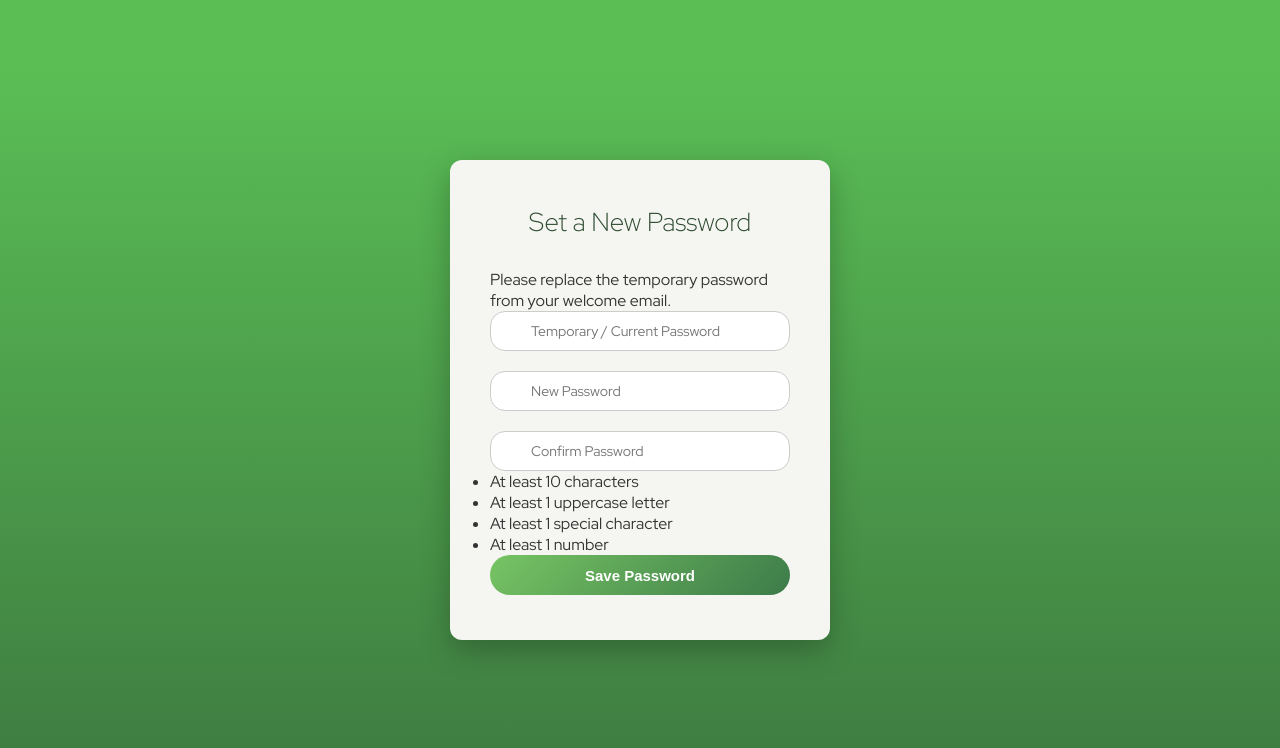
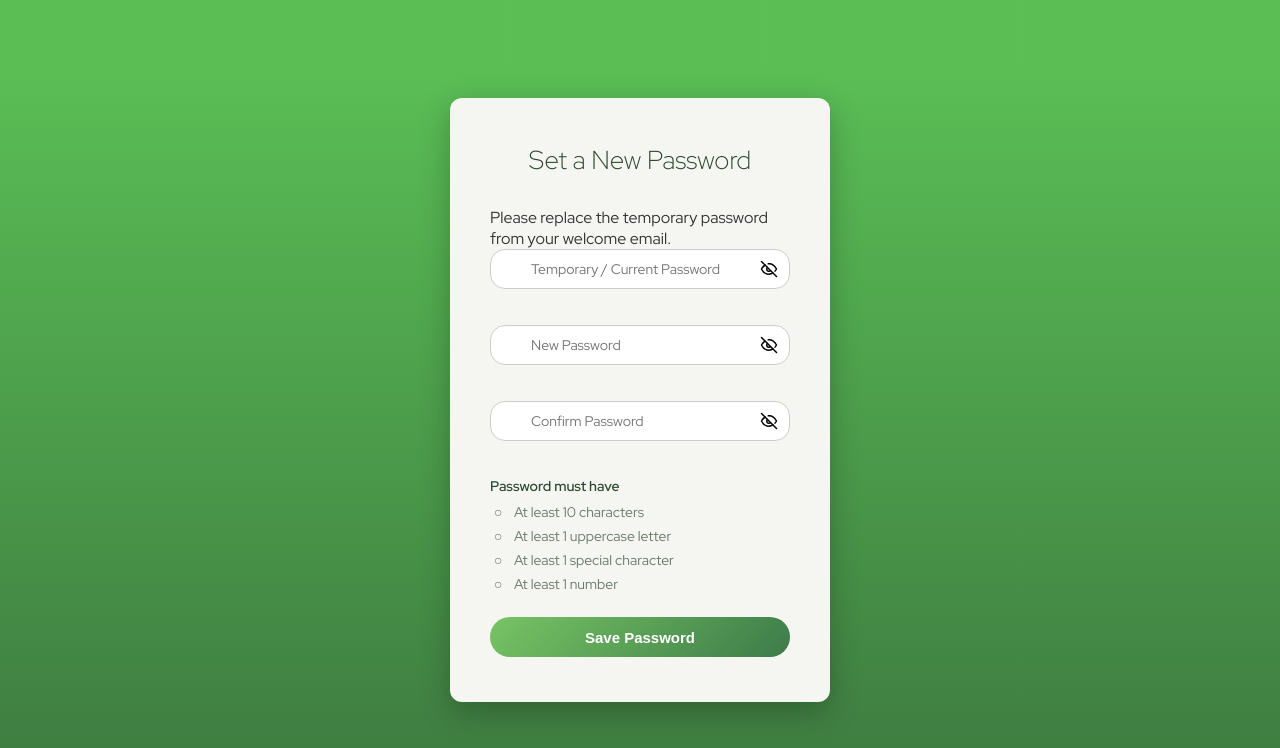
Before and after one commit to PLMB-CPA/plmb_website, a React (Vite) app in the folder client/: page /client/change-password in a window 1280 px wide. Shown: the top 748 px of the page. Built offline with nearby package versions, Linux system fonts and the light colour scheme; no server answers.

Commit message:
password visibility toggle and checklist

```diff
--- /dev/null
+++ b/client/src/components/PasswordChecklist.css
@@ -0,0 +1,45 @@
+.pw-checklist ul {
+    margin: 0;
+    padding: 0;
+    list-style: none;
+    display: flex;
+    flex-direction: column;
+    gap: 6px;
+}
+
+.pw-checklist li {
+    display: flex;
+    align-items: center;
+    gap: 8px;
+    color: #6b7a68;
+}
+
+.pw-checklist li.met {
+    color: #1d6b26;
+    font-weight: 600;
+}
+
+.pw-checklist .pw-mark {
+    width: 16px;
+    text-align: center;
+}
+
+.pw-checklist .pw-sr {
+    position: absolute;
+    width: 1px;
+    height: 1px;
+    overflow: hidden;
+    clip: rect(0 0 0 0);
+}
+
+.login-page .pw-checklist {
+    margin: 20px 0 24px;
+    font-size: 14px;
+}
+
+.login-page .pw-checklist strong {
+    display: block;
+    margin-bottom: 8px;
+    color: #2C4A2E;
+    font-weight: 600;
+}
--- /dev/null
+++ b/client/src/components/PasswordChecklist.jsx
@@ -0,0 +1,24 @@
+import { PASSWORD_RULES } from '../util/passwordRules';
+import './PasswordChecklist.css';
+
+function PasswordChecklist({ password, className = '' }) {
+    return (
+        <div className={`pw-checklist ${className}`}>
+            <strong>Password must have</strong>
+            <ul>
+                {PASSWORD_RULES.map(rule => {
+                    const met = rule.test(password);
+                    return (
+                        <li key={rule.id} className={met ? 'met' : ''}>
+                            <span className="pw-mark" aria-hidden="true">{met ? '✓' : '○'}</span>
+                            <span>{rule.label}</span>
+                            <span className="pw-sr">{met ? ' (met)' : ' (not met)'}</span>
+                        </li>
+                    );
+                })}
+            </ul>
+        </div>
+    );
+}
+
+export default PasswordChecklist;
--- a/client/src/components/admin/AdminCreation.css
+++ b/client/src/components/admin/AdminCreation.css
@@ -175,7 +175,7 @@
 
 .admin-form-page .password-rules ul {
     margin: 0;
-    padding-left: 18px;
+    padding-left: 0;
     display: flex;
     flex-direction: column;
     gap: 6px;
--- a/client/src/components/admin/AdminCreation.jsx
+++ b/client/src/components/admin/AdminCreation.jsx
@@ -1,6 +1,7 @@
 import { useState } from 'react';
 import { useNavigate, useSearchParams, Link } from 'react-router-dom';
 import AdminHeader from './AdminHeader';
+import PasswordChecklist from '../PasswordChecklist';
 import './AdminCreation.css';
 
 export function PasswordField({ label, value, onChange }) {
@@ -109,15 +110,7 @@ function AdminCreation() {
                                     value={confirmPassword} onChange={e => setConfirmPassword(e.target.value)} />
                             </div>
 
-                            <div className="password-rules">
-                                <strong>Password must have</strong>
-                                <ul>
-                                    <li>At least 10 characters</li>
-                                    <li>One capital letter</li>
-                                    <li>One number</li>
-                                    <li>One special character</li>
-                                </ul>
-                            </div>
+                            <PasswordChecklist className="password-rules" password={password} />
                         </div>
                     </section>
 
--- a/client/src/components/admin/AdminSettings.jsx
+++ b/client/src/components/admin/AdminSettings.jsx
@@ -1,6 +1,7 @@
 import { useState } from 'react';
 import { useOutletContext } from 'react-router-dom';
 import AdminHeader from './AdminHeader';
+import PasswordChecklist from '../PasswordChecklist';
 import { PasswordField } from './AdminCreation';
 import './AdminCreation.css';
 import './AdminSettings.css';
@@ -126,15 +127,7 @@ function PasswordForm() {
                             value={confirmPassword} onChange={e => setConfirmPassword(e.target.value)} />
                     </div>
 
-                    <div className="password-rules">
-                        <strong>Password must have</strong>
-                        <ul>
-                            <li>At least 10 characters</li>
-                            <li>One capital letter</li>
-                            <li>One number</li>
-                            <li>One special character</li>
-                        </ul>
-                    </div>
+                    <PasswordChecklist className="password-rules" password={newPassword} />
                 </div>
             </section>
 
--- a/client/src/components/admin/Login.css
+++ b/client/src/components/admin/Login.css
@@ -165,6 +165,30 @@
   font-size: 14px;
 }
 
+.login-page .pw-field {
+  display: flex;
+  position: relative;
+  align-items: center;
+  margin-bottom: 16px;
+}
+
+.login-page .pw-toggle-btn {
+  position: absolute;
+  right: 12px;
+  width: 18px;
+  height: 18px;
+  background-color: transparent;
+  background-image: url('/image/eye-closed.svg');
+  background-position: center;
+  background-size: 18px 18px;
+  border: 0;
+  cursor: pointer;
+}
+
+.login-page .pw-toggle-btn.open {
+  background-image: url('/image/eye-open.svg');
+}
+
 /* Small phones */
 @media (max-width: 480px) {
   .login-page .login_block { padding: 32px 20px; }
--- a/client/src/components/client/ClientChangePassword.jsx
+++ b/client/src/components/client/ClientChangePassword.jsx
@@ -1,5 +1,6 @@
 import { useState, useEffect } from 'react';
 import { useNavigate } from 'react-router-dom';
+import PasswordChecklist from '../PasswordChecklist';
 import '../admin/Login.css';
 
 function ClientChangePassword() {
@@ -7,6 +8,9 @@ function ClientChangePassword() {
     const [currentPassword, setCurrentPassword] = useState('');
     const [newPassword, setNewPassword] = useState('');
     const [confirmPassword, setConfirmPassword] = useState('');
+    const [showCurrent, setShowCurrent] = useState(false);
+    const [showNew, setShowNew] = useState(false);
+    const [showConfirm, setShowConfirm] = useState(false);
     const [error, setError] = useState('');
     const [submitting, setSubmitting] = useState(false);
 
@@ -55,31 +59,38 @@ function ClientChangePassword() {
                         <p>Please replace the temporary password from your welcome email.</p>
 
                         <div className="login_inputs">
-                            <div className="password">
-                                <input type="password" placeholder="Temporary / Current Password"
+                            <div className="password pw-field">
+                                <input type={showCurrent ? 'text' : 'password'} placeholder="Temporary / Current Password"
                                     autoComplete="current-password"
                                     value={currentPassword} onChange={e => setCurrentPassword(e.target.value)} required />
+                                <button type="button"
+                                    className={`pw-toggle-btn ${showCurrent ? 'open' : ''}`}
+                                    onClick={() => setShowCurrent(!showCurrent)}
+                                    aria-label={showCurrent ? 'Hide current password' : 'Show current password'} />
                             </div>
 
-                            <div className = "password">
-                                <input type = "password" placeholder="New Password"
-                                autoComplete="new-password"
-                                value={newPassword} onChange={e => setNewPassword(e.target.value)} required />
+                            <div className="password pw-field">
+                                <input type={showNew ? 'text' : 'password'} placeholder="New Password"
+                                    autoComplete="new-password"
+                                    value={newPassword} onChange={e => setNewPassword(e.target.value)} required />
+                                <button type="button"
+                                    className={`pw-toggle-btn ${showNew ? 'open' : ''}`}
+                                    onClick={() => setShowNew(!showNew)}
+                                    aria-label={showNew ? 'Hide new password' : 'Show new password'} />
                             </div>
 
-                            <div className = "password">
-                                <input type = "password" placeholder="Confirm Password"
-                                autoComplete="new-password"
-                                value={confirmPassword} onChange={e => setConfirmPassword(e.target.value)} required />
+                            <div className="password pw-field">
+                                <input type={showConfirm ? 'text' : 'password'} placeholder="Confirm Password"
+                                    autoComplete="new-password"
+                                    value={confirmPassword} onChange={e => setConfirmPassword(e.target.value)} required />
+                                <button type="button"
+                                    className={`pw-toggle-btn ${showConfirm ? 'open' : ''}`}
+                                    onClick={() => setShowConfirm(!showConfirm)}
+                                    aria-label={showConfirm ? 'Hide confirm password' : 'Show confirm password'} />
                             </div>
                         </div>
 
-                        <ul>
-                            <li>At least 10 characters</li>
-                            <li>At least 1 uppercase letter</li>
-                            <li>At least 1 special character</li>
-                            <li>At least 1 number</li>
-                        </ul>
+                        <PasswordChecklist password={newPassword} />
 
                         {error && <p className="login-error">{error}</p>}
 
--- /dev/null
+++ b/client/src/util/passwordRules.js
@@ -0,0 +1,6 @@
+export const PASSWORD_RULES = [
+    { id: 'length', label: 'At least 10 characters', test: pw => pw.length >= 10 },
+    { id: 'upper', label: 'At least 1 uppercase letter', test: pw => /[A-Z]/.test(pw) },
+    { id: 'special', label: 'At least 1 special character', test: pw => /[^A-Za-z0-9\s]/.test(pw) },
+    { id: 'number', label: 'At least 1 number', test: pw => /[0-9]/.test(pw) },
+];
```
